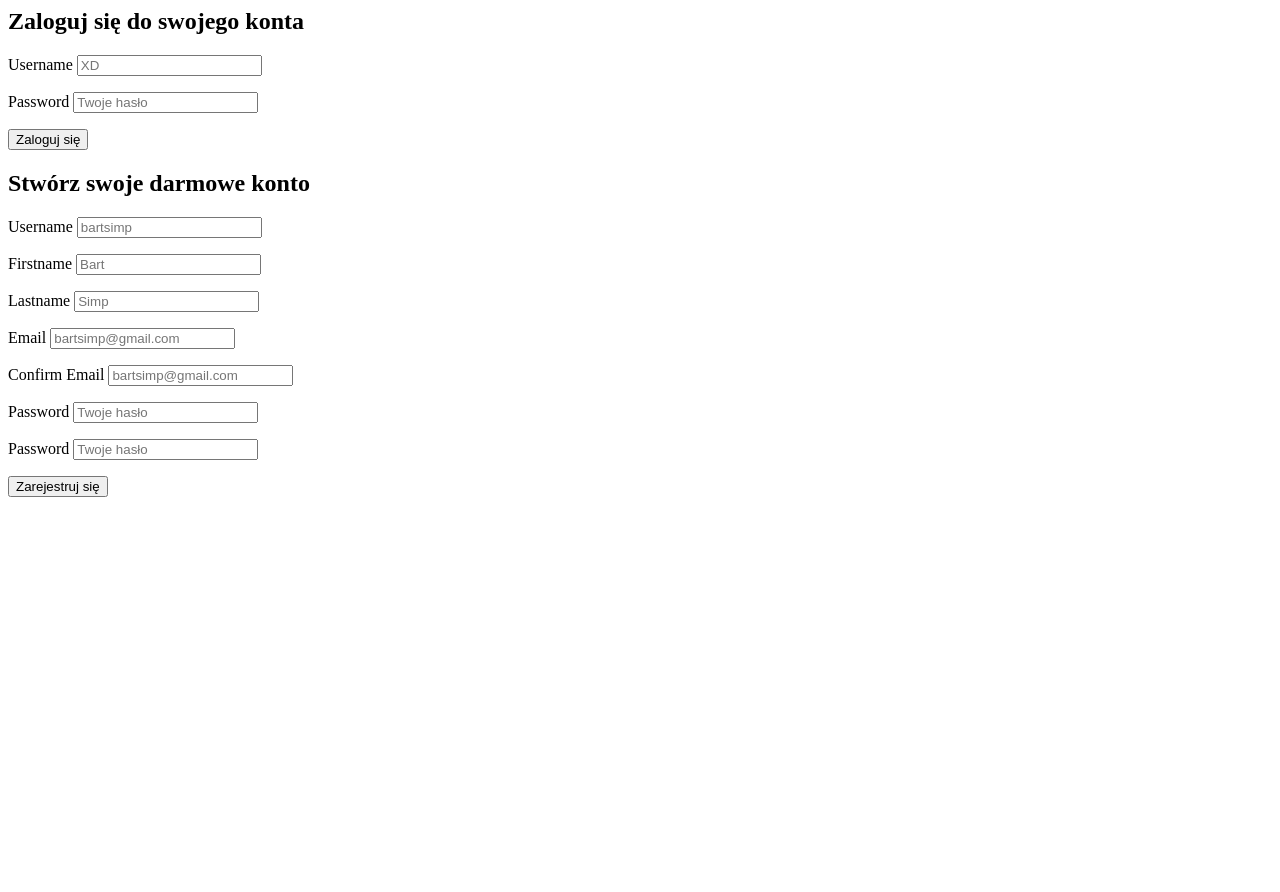
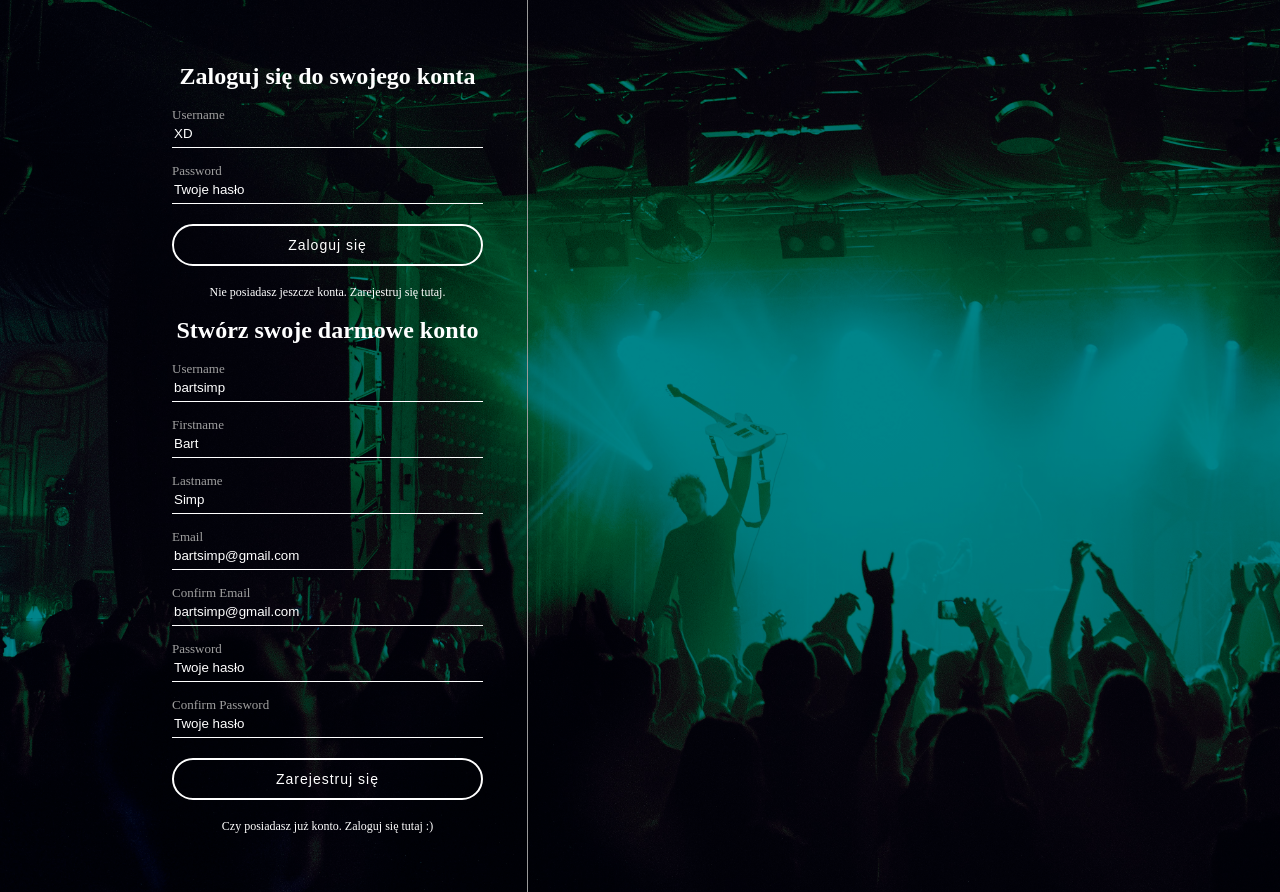
Before and after one commit to BigBrother1998/FakeSpotify, a PHP site: page /register.php in a window 1280 px wide. Before the commit the page ends 497 px from the top, so only its background shows below. Run offline with PHP 8.4, Linux system fonts and the light colour scheme.

Commit message:
etap drugi

```diff
--- /dev/null
+++ b/assets/css/register.css
@@ -0,0 +1,123 @@
+html, body
+{
+    padding: 0;
+    margin: 0;
+    height: 100%;
+    font-family: 'Gotham Medium';
+    src: url('assets/fonts/Gotham Medium');
+}
+
+#background
+{
+    background:linear-gradient(
+        rgba(0, 0, 0, 0.4),
+        rgba(0, 0, 0, 0.4)
+      ),
+    url(../images/background.jpg);
+    background-size: cover;
+    display: table;
+    height: 100%;
+    width: 100%;
+}
+
+#loginContainer *  /*Wszystkie elementy diva*/
+{
+    color: #fff;
+    font-weight: normal;
+    line-height: 1em;
+    box-sizing: border-box;
+}
+
+#loginContainer
+{
+    width: 80%;
+    margin: 0 auto;
+    position: relative;
+    max-width: 1400px;
+}
+
+::-webkit-input-placeholder { /* WebKit, Blink, Edge */
+    color:    #fff;
+}
+:-moz-placeholder { /* Mozilla Firefox 4 to 18 */
+   color:    #fff;
+   opacity:  1;
+}
+::-moz-placeholder { /* Mozilla Firefox 19+ */
+   color:    #fff;
+   opacity:  1;
+}
+:-ms-input-placeholder { /* Internet Explorer 10-11 */
+   color:    #fff;
+}
+::-ms-input-placeholder { /* Microsoft Edge */
+   color:    #fff;
+}
+
+::placeholder { /* Most modern browsers support this now. */
+   color:    #fff;
+}
+
+#inputContainer
+{
+    width: 400px;
+    padding: 44px;
+    float: left;
+    border-right: 1px solid #999;
+}
+
+#inputContainer h2
+{
+    text-align: center;
+    font-weight: bold;
+}
+
+#inputContainer input[type="text"],
+#inputContainer input[type="email"],
+#inputContainer input[type="password"]
+{
+display:block;
+background: transparent;
+border: 0;
+border-bottom: 1px solid #fff;
+height: 27px;
+line-height: 27px;
+width: 100%;
+}
+
+#inputContainer label
+{
+    color: #a0a0a0;
+    font-size: 13px;
+    margin-top: 15px;
+}
+
+#inputContainer button
+{
+    background-color: transparent;
+    border: 2px solid #fff;
+    border-radius: 280px;
+    color: #fff;
+    display: block;
+    font-size: 14px !important;
+    letter-spacing: 1px;
+    margin: 20px auto !important;
+    height: 42px;
+    width: 100%;;
+}
+
+#inputContainer button:hover
+{
+    cursor: pointer;
+}
+
+.hasAccount span
+{
+    font-weight: bold;
+    font-size: 12px;
+
+}
+.hasAccount
+{
+text-align: center;
+}
--- /dev/null
+++ b/assets/js/register.js
@@ -0,0 +1,17 @@
+$(document).ready(function()
+{
+    console.log("jest w pyte");
+    $("#hideLogin").click(function()
+    {
+        $("#loginForm").hide();
+        $("#registerForm").show();
+    });
+
+    $("#hideRegister").click(function()
+    {
+        $("#loginForm").show();
+        $("#registerForm").hide();
+    });
+
+
+});
--- a/includes/classes/Account.php
+++ b/includes/classes/Account.php
@@ -1,12 +1,30 @@
 <?php
     class Account{
 
+        private $connection;
         private $errorArray;
 
         //Funkcja zostanie wyświetlona jeśli instnieje odnośnik do klasy
-        public function __construct()
+        public function __construct($connection)
         {
+            $this->connection = $connection;
             $this->errorArray = array();
+        }
+
+        public function login($un, $pw)
+        {
+            $pw = md5($pw);
+
+            $query = mysqli_query($this->connection, "SELECT * FROM users WHERE username='$un' AND password='$pw'");
+
+            if(mysqli_num_rows($query) == 1)
+            {
+                return true;
+            }else
+            {
+                array_push($this->errorArray, Constants::$loginFailure);
+                false;
+            }
         }
 
         //Walidacja
@@ -21,8 +39,7 @@
 
             if(empty($this->errorArray))
             {
-                //Dodaj do bazy
-                return true;
+                return $this->InsertUserDetails($un, $fn, $ln, $em, $pw);
             }
             else
             {
@@ -40,12 +57,30 @@
             return "<span class='errorMessage'>$error</span>";
         }
 
+        private function InsertUserDetails($un, $fn, $ln, $em, $pw)
+        {
+            $encryptedPW = md5($pw);
+			$profilePicture = "assets/images/profile-pics/head_emerald.png";
+			$date = date("Y-m-d");
+
+			$result = mysqli_query($this->connection, "INSERT INTO users VALUES ('', '$un', '$fn', '$ln', '$em', '$encryptedPW', '$date', '$profilePicture')");
+
+			return $result;
+        }
+
         private function validateUsername($un)
         {
             if(strlen($un) > 30 || strlen($un) < 5)
             {
-                array_push($this ->errorArray, Constants::$usernameRequirements); //klasa odwołująca się do stałych zmiennych
+                array_push($this ->errorArray, Constants::$usernameRequirements); //klasa odwołująca się do stałych zmiennych w tym przypadku klasy Constants
                 return;
+
+                $checkUsernameQuery = mysqli_query($this->connection, "SELECT username FROM users WHERE username='$un'");
+                if(mysqli_num_rows($checkUsernameQuery) !=0)
+                {
+                    array_push($this ->errorArray, Constants::$usernameExists);
+                    return;
+                }
             }
         }
 
@@ -80,6 +115,13 @@
                 array_push($this ->errorArray, Constants::$emailIsValid);
                 return;
             }
+
+            $checkEmailQuery = mysqli_query($this->connection, "SELECT email FROM users WHERE email='$em'");
+            if(mysqli_num_rows($checkEmailQuery) !=0)
+            {
+                array_push($this ->errorArray, Constants::$emailExists);
+                return;
+            }
         }
 
         private function validatePasswords($pw, $pwc)
@@ -90,7 +132,7 @@
                 return;
             }
 
-            if(preg_match('/[A-Za-z0-9]/', $pw))
+            if(preg_match('/[^A-Za-z0-9]/', $pw))
             {
                 array_push($this ->errorArray, Constants::$passwordNotAlphanumeric);
                 return;
--- a/includes/classes/Constants.php
+++ b/includes/classes/Constants.php
@@ -9,5 +9,9 @@ class Constants
     public static $lastnameRequirements = 'Twoje nazwisko musi mieć conajmniej od 2 do 30 znaków';
     public static $nameRequirements = 'Twoje imie musi mieć conajmniej od 2 do 30 znaków';
     public static $usernameRequirements = 'Twoja nazwa musi mieć conajmniej od 5 do 30 znaków';
+    public static $usernameExists = 'Ta nazwa jest już zajęta';
+    public static $emailExists = 'Ten email jest już zajęty';
+    public static $loginFailure = 'Twoja nazwa lub hasło jest nieprawidłowe';
+
 }
 ?>
--- a/includes/config.php
+++ b/includes/config.php
@@ -1,6 +1,7 @@
 <?php
 
     ob_start();
+    session_start();
 
     $timezone = date_default_timezone_set("Europe/Warsaw");
 
--- a/includes/handlers/login-handler.php
+++ b/includes/handlers/login-handler.php
@@ -1,5 +1,16 @@
 <?php
 if(isset($_POST['loginButton'])){
 
+    $username = $_POST['loginUsername'];
+    $password = $_POST['loginPassword'];
+
+    $result = $account->login($username, $password);
+
+    if($result)
+    {
+        $_SESSION['userLoggedIn'] = $username;
+        header('Location: index.php');
+    }
+
 }
 ?>
--- a/includes/handlers/register-handler.php
+++ b/includes/handlers/register-handler.php
@@ -39,8 +39,9 @@ if(isset($_POST['registerButton'])){
 
     $wasSuccessful = $account->register($username, $firstName, $lastName, $email, $emailconfirm, $password, $passwordconfirm);
 
-    if($wasSuccessful)
+    if($wasSuccessful == true)
     {
+        $_SESSION['userLoggedIn'] = $username;
         header("Location: index.php");
     }
 
--- a/register.php
+++ b/register.php
@@ -4,7 +4,7 @@ include("includes/config.php");
 include("includes/classes/Account.php");
 include("includes/classes/Constants.php");
 
-$account = new Account();
+$account = new Account($connection);
 
 include("includes/handlers/register-handler.php") ;
 include("includes/handlers/login-handler.php") ;
@@ -22,11 +22,25 @@ function getInputValue($name)
 <html>
 <head>
     <title>SpotifyClone</title>
+
+    <link rel="stylesheet" href="assets/css/register.css">
+
+    <script src="https://ajax.googleapis.com/ajax/libs/jquery/3.6.0/jquery.min.js"></script>
+
+    <script src="assets/js/register.js"></script>
+</head>
 <body>
+    <div id="background">
+
+    <!-- <div id="XD">Dodać logo</div> -->
+
+        <div id="loginContainer">
+
             <div id="inputContainer">
                 <form id="loginForm" action="register.php" method="POST">
                     <h2>Zaloguj się do swojego konta</h2>
                     <p>
+                    <?php echo $account->getError(Constants::$loginFailure); ?>
                         <label for="loginUsername">Username</label>
                         <input id="loginUsername" name="loginUsername" type="text" placeholder="XD" required>
                     </p>
@@ -36,12 +50,17 @@ function getInputValue($name)
                     </p>
 
                         <button type="submit" name="loginButton">Zaloguj się</button>
+
+                        <div class="hasAccount" class="">
+                            <span id="hideLogin">Nie posiadasz jeszcze konta. Zarejestruj się tutaj.</span>
+                        </div>
                 </form>
 
                 <form id="registerForm" action="register.php" method="POST">
                     <h2>Stwórz swoje darmowe konto</h2>
                     <p>
                         <?php echo $account->getError(Constants::$usernameRequirements); ?>
+                        <?php echo $account->getError(Constants::$usernameExists); ?>
                         <label for="username">Username</label>
                         <input id="username" name="username" type="text" placeholder="bartsimp" value="<?php getInputValue('username'); ?>" required>
                     </p>
@@ -58,6 +77,7 @@ function getInputValue($name)
                     <p>
                         <?php echo $account->getError(Constants::$emailsDoNotMatch); ?>
                         <?php echo $account->getError(Constants::$emailIsValid); ?>
+                        <?php echo $account->getError(Constants::$emailExists); ?>
                         <label for="email">Email</label>
                         <input id="email" name="email" type="email" placeholder="bartsimp@gmail.com"  value="<?php getInputValue('email'); ?>" required>
                     </p>
@@ -75,13 +95,19 @@ function getInputValue($name)
                     </p>
 
                     <p>
-                <label for="passwordconfirm">Password</label>
+                        <label for="passwordconfirm">Confirm Password</label>
                         <input id="passwordconfirm" name="passwordconfirm" type="password" placeholder="Twoje hasło" value="<?php getInputValue('passwordconfirm'); ?>" required>
                     </p>
 
                         <button type="submit" name="registerButton">Zarejestruj się</button>
+
+                        <div class="hasAccount" class="">
+                            <span id="hideRegister">Czy posiadasz już konto. Zaloguj się tutaj :)</span>
+                        </div>
+
                 </form>
             </div>
-
+        </div>
+    </div>
 </body>
 <html>
```
Also changed, not shown: index.php (+20 -53 lines), assets/fonts/Gotham Medium.otf (added), assets/images/Spotify_logo.png (added), assets/images/background.jpg (added), assets/images/profile-pictures/profile.jpg (added). Lines whose indentation alone changed are shown as unchanged.
